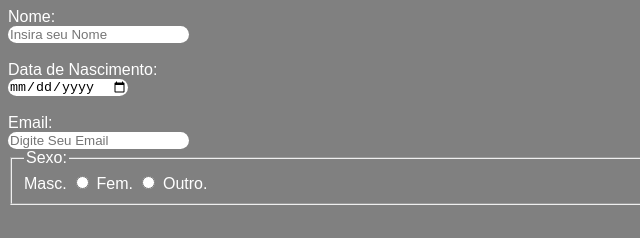
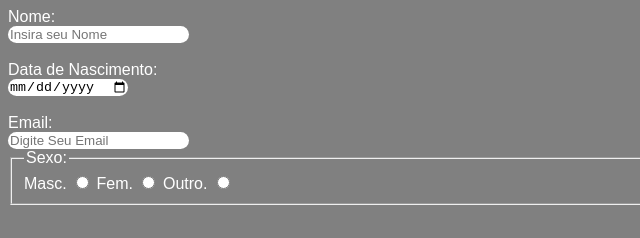
Before and after one commit to Tuan-belletti/PortifolioSegundoTrimestre, a plain HTML site: page cadastro.html in a window 1280 px wide. Shown: the top 238 px of the page, 0-640 px from the left. Drawn offline with Linux system fonts and the light colour scheme.

Commit message:
Update cadastro.html

```diff
--- a/cadastro.html
+++ b/cadastro.html
@@ -35,6 +35,7 @@
         <input type="radio" name="sexo" value="feminino" id="feminino">
 
         <label for="outro">Outro.</label>
+        <input type="radio" name="sexo" value="outro" id="outro">
     </fieldset>
     <br>
     <br>
```
